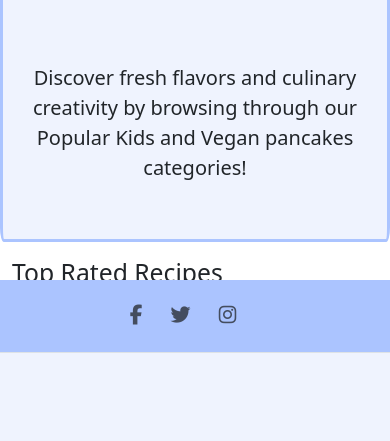
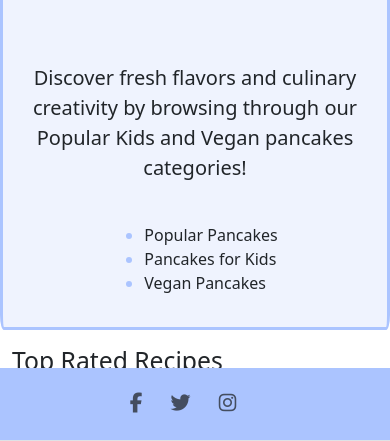
Before and after one commit to vega-2135/the_pancake_palace, a Django app: page / in a window 390 px wide. Shown: the part 1406-1847 px from the top of the page. Before the commit the page ends 1759 px from the top, so only its background shows below. Run offline with Django 4.2, Linux system fonts and the light colour scheme; data that the repository does not hold is empty; parts of the project's set-up code (start-up, migrations or seed data) failed here and were passed over; some libraries are stand-ins or nearby versions.

Commit message:
Edit style of navbar for small devises
Signed-off-by: Carolina Romero Carrasco <mcarolinarc28@gmail.com>

```diff
--- a/static/css/style.css
+++ b/static/css/style.css
@@ -31,17 +31,11 @@ nav {
     margin-right: -10px;
 }
 
-.popular {
-    margin-left: 155px;
+.about-nav {
+    margin-top: -19px;
+    margin-right: 24px;
 }
 
-.marg {
-    margin-right: 50px;
-}
-
-.contact-me {
-    margin-right: 145px;
-}
 
 .subtitle {
     width: 1000px;
@@ -367,3 +361,26 @@ i {
     font-size: 2.5rem;
     font-weight: bold;
 }
+
+@media screen and (min-width: 992px) {
+    .popular {
+        margin-left: 155px;
+    }
+
+    .marg {
+        margin-right: 50px;
+    }
+
+    .text-alignment {
+        text-align: right;
+    }
+
+    .contact-me {
+        margin-right: 145px;
+    }
+
+    .about-nav {
+        margin-top: 0;
+        margin-right: 0;
+    }
+}
--- a/templates/base.html
+++ b/templates/base.html
@@ -127,10 +127,10 @@
                         <ul class="navbar-nav me-2 text-end">
                             <!-- Second Group: About, Contact Me -->
                             <li class="nav-item">
-                                <a class="marg nav-link {% if request.path == about_url %}active{%endif%}" aria-current="page" href="{% url 'about' %}">About</a>
+                                <a class="marg nav-link {% if request.path == about_url %}active{%endif%}" aria-current="page" href="{% url 'about' %} about-nav">About</a>
                             </li>
                             <li class="nav-item">
-                                <a class="contact-me nav-link {% if request.path == contact_url %}active{%endif%}" aria-current="page" href="{% url 'contact' %}">Contact Me</a>
+                                <a class="contact-me nav-link {% if request.path == contact_url %}active{%endif%}" aria-current="page" href="{% url 'contact' %}">Contact</a>
                             </li>
                         </ul>
                     </div>
--- a/templates/index.html
+++ b/templates/index.html
@@ -19,6 +19,19 @@
                 Discover fresh flavors and culinary creativity by browsing through our Popular Kids and Vegan pancakes categories!
             </p>
         </div>
+        <div class="d-md-none d-flex justify-content-center">
+            <ul>
+                <li>
+                    <a href="{% url 'popular_pancakes' %}" class="popular marg nav-link {% if request.path == popular_pancakes_url %}active{% endif %}">Popular Pancakes</a>
+                </li>
+                <li>
+                    <a href="{% url 'pancakes_kids' %}" class="popular marg nav-link {% if request.path == popular_pancakes_url %}active{% endif %}">Pancakes for Kids</a>
+                </li>
+               <li>
+                    <a href="{% url 'vegan_pancakes' %}" class="popular marg nav-link {% if request.path == popular_pancakes_url %}active{% endif %}">Vegan Pancakes</a>
+                </li>
+            </ul>
+        </div>
     </div>
     <div class="col-md-6 my-auto order-0 order-md-1">
         <img class="img-fluid px-md-auto" src="{% static 'images/home/home_pancakes.webp' %}" alt="Cooking time apron and oven glove.">
```
